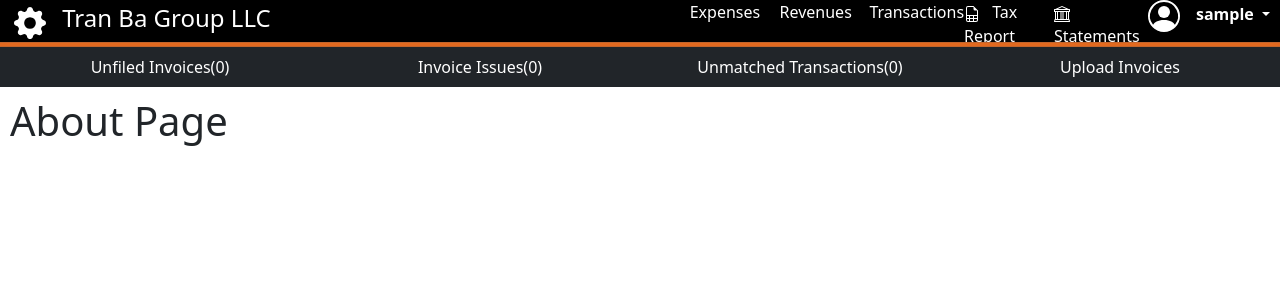
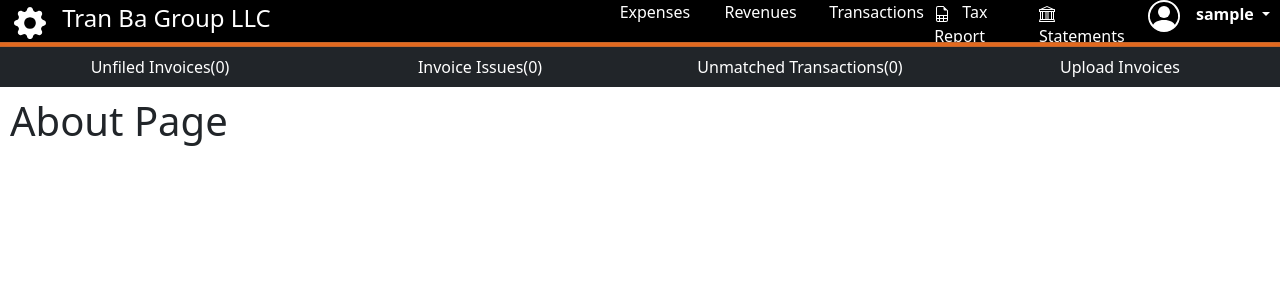
Before and after one commit to duybtr/tbi, a Django app: page /about/ in a window 1280 px wide. Shown: the top 300 px of the page. Run offline with Django 3.2, Linux system fonts and the light colour scheme; the visitor is signed in with stand-in values (Sample User, id 1); data that the repository does not hold is empty; parts of the project's set-up code (start-up, migrations or seed data) failed here and were passed over; some libraries are stand-ins or nearby versions.

Commit message:
css changes

```diff
--- a/static/css/main.css
+++ b/static/css/main.css
@@ -5,7 +5,7 @@ main {
 
   .top-bar {
     display: grid;
-    grid-template-columns: 10px 500px auto 10px;
+    grid-template-columns: 10px 400px auto 10px;
     background-color: black;
   }
 
```
